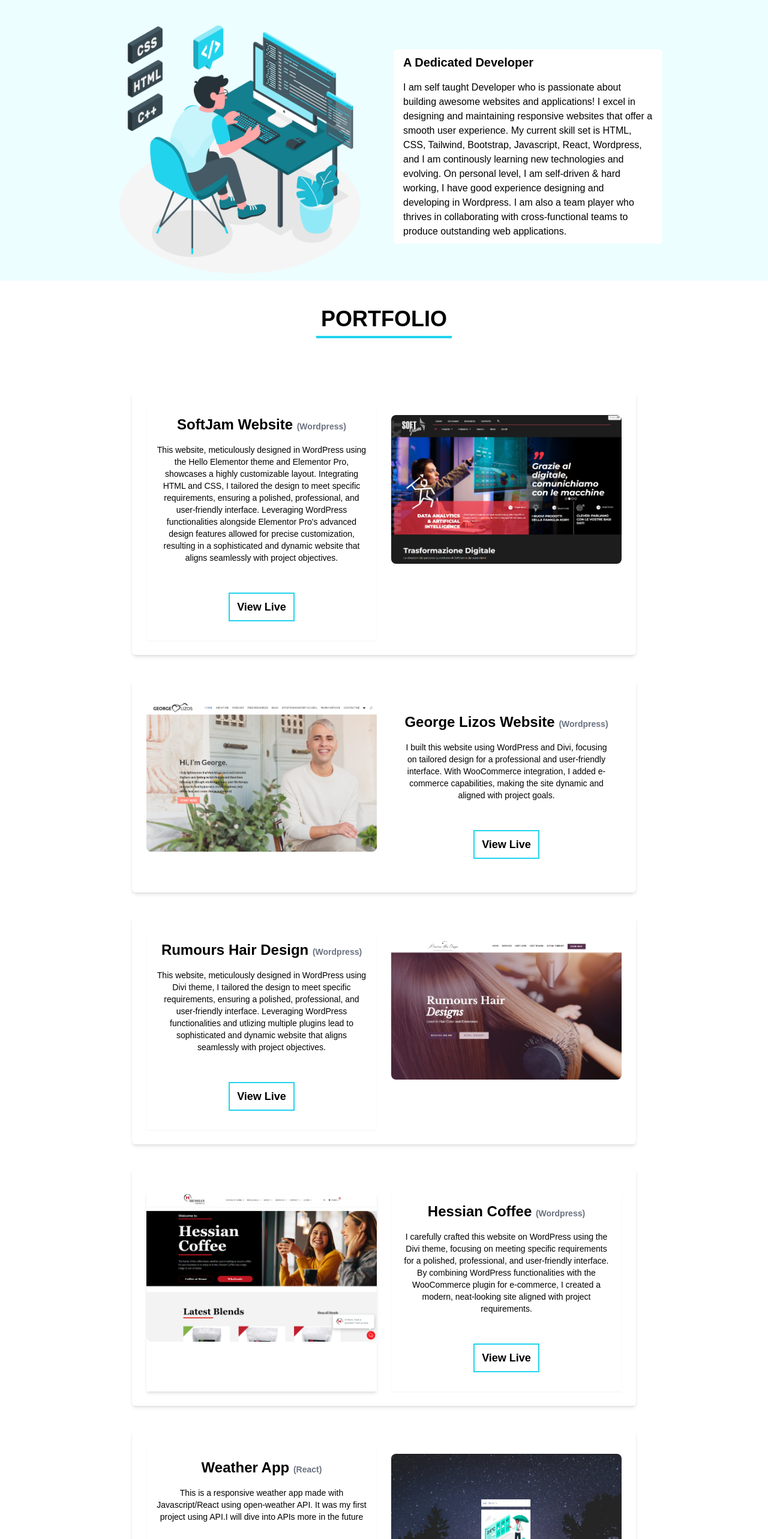
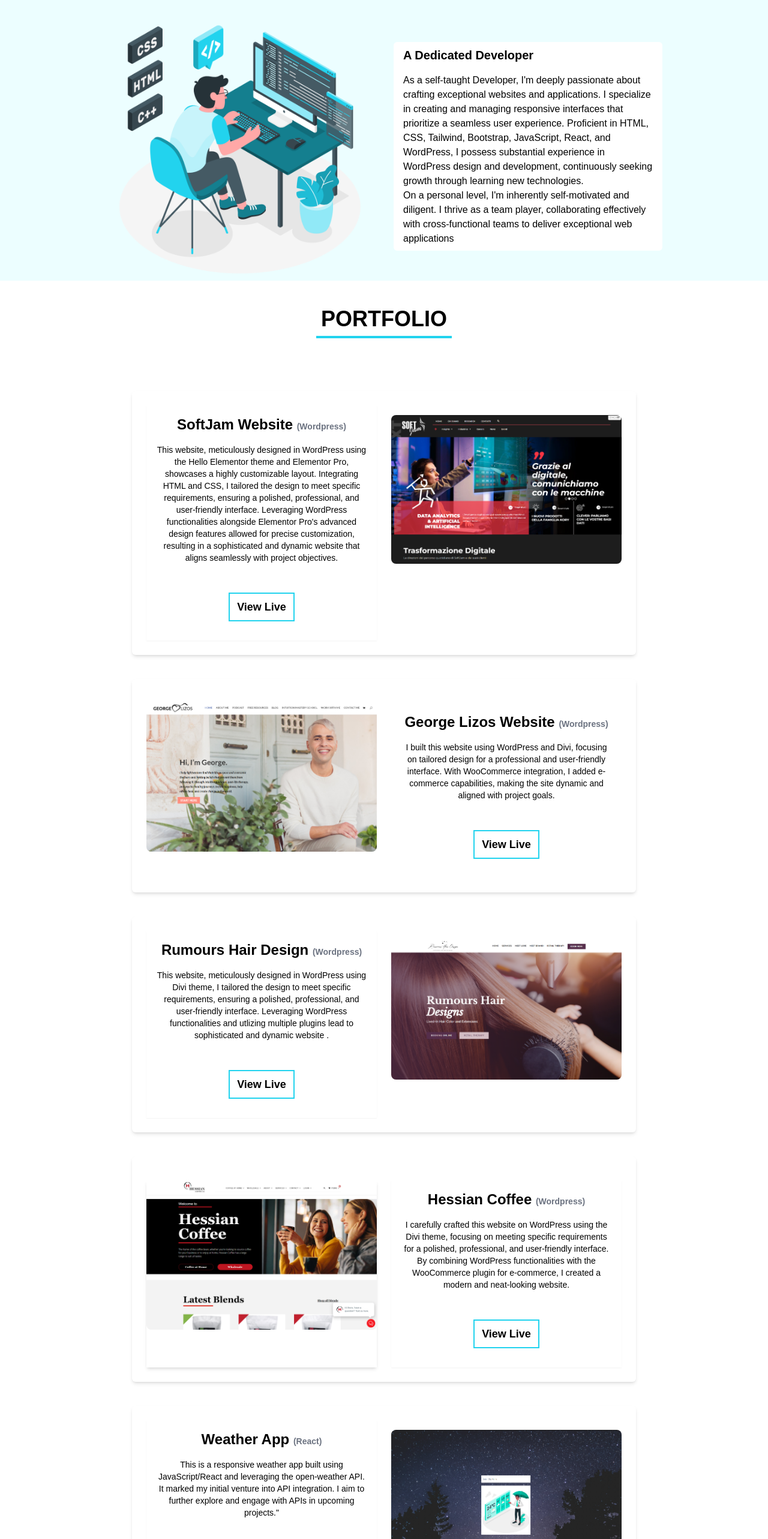
Before and after one commit to AtifMohsin/Atif-portfolio, a React (Create React App) app: page / in a window 1280 px wide. Shown: the part 880-3446 px from the top of the page at 60% size. Built offline with nearby package versions, Linux system fonts and the light colour scheme; a web font is replaced by a local one.

Commit message:
changes about section

```diff
--- a/src/components/About.jsx
+++ b/src/components/About.jsx
@@ -16,9 +16,9 @@ const About = () => {
     </div>
     <div className='flex flex-col  max-w-md bg-white p-2 rounded-md px-4  '>
         <h3 className='text-xl font-bold mb-4'>A Dedicated Developer</h3>
-        <p className=''>I am self taught Developer who is passionate about building awesome websites and applications!
-        I excel in designing and maintaining responsive websites that offer a smooth user experience. My current skill set is HTML, CSS, Tailwind, Bootstrap, Javascript, React, Wordpress, and I am continously learning new technologies and evolving. On personal level, I am self-driven & hard working,
-        I have good experience designing and developing in Wordpress. I am also a team player who thrives in collaborating with cross-functional teams to produce outstanding web applications.
+        <p className=''>As a self-taught Developer, I'm deeply passionate about crafting exceptional websites and applications. I specialize in creating and managing responsive interfaces that prioritize a seamless user experience. Proficient in HTML, CSS, Tailwind, Bootstrap, JavaScript, React, and WordPress, I possess substantial experience in WordPress design and development, continuously seeking growth through learning new technologies. <br/>
+
+On a personal level, I'm inherently self-motivated and diligent. I thrive as a team player, collaborating effectively with cross-functional teams to deliver exceptional web applications
 
 </p>
     </div>
--- a/src/components/Portfolio.jsx
+++ b/src/components/Portfolio.jsx
@@ -95,7 +95,7 @@ const Portfolio = () => {
 <div className='flex text-lg rounded-md p-6 text-center mb-12 space-y-4 bg-white max-w-4xl md:space-x-6 flex-col-reverse md:flex-row shadow-md'>
                 <div className='max-w-sm md:w-1/2 flex flex-col items-center justify-center p-4 space-y-4 bg-white shadow-sm'>
                     <h3 className='text-2xl font-bold'>Rumours Hair Design <span className='text-sm text-gray-500'>(Wordpress)</span></h3>
-                    <p className='text-sm max-w-md'> This website, meticulously designed in WordPress using Divi theme, I tailored the design to meet specific requirements, ensuring a polished, professional, and user-friendly interface. Leveraging WordPress functionalities and utlizing multiple plugins lead to sophisticated and dynamic website that aligns seamlessly with project objectives.</p>
+                    <p className='text-sm max-w-md'> This website, meticulously designed in WordPress using Divi theme, I tailored the design to meet specific requirements, ensuring a polished, professional, and user-friendly interface. Leveraging WordPress functionalities and utlizing multiple plugins lead to sophisticated and dynamic website .</p>
                    <div className='flex space-x-4'>
 
 
@@ -126,7 +126,7 @@ const Portfolio = () => {
 
                 <div className='max-w-sm md:w-1/2 flex flex-col items-center justify-center p-4 space-y-4 bg-white shadow-sm'>
                     <h3 className='text-2xl font-bold'>Hessian Coffee <span className='text-sm text-gray-500'>(Wordpress)</span></h3>
-                    <p className='text-sm max-w-md'> I carefully crafted this website on WordPress using the Divi theme, focusing on meeting specific requirements for a polished, professional, and user-friendly interface. By combining WordPress functionalities with the WooCommerce plugin for e-commerce, I created a modern, neat-looking site aligned with project requirements.</p>
+                    <p className='text-sm max-w-md'> I carefully crafted this website on WordPress using the Divi theme, focusing on meeting specific requirements for a polished, professional, and user-friendly interface. By combining WordPress functionalities with the WooCommerce plugin for e-commerce, I created a modern and neat-looking website.</p>
                    <div className='flex space-x-4'>
 
 
@@ -148,7 +148,7 @@ const Portfolio = () => {
 <div className='flex text-lg rounded-md p-6 text-center mb-12 space-y-4 bg-white max-w-4xl md:space-x-6 flex-col-reverse md:flex-row shadow-md'>
                 <div className='max-w-sm md:w-1/2 flex flex-col items-center justify-center p-4 space-y-4 bg-white shadow-sm'>
                     <h3 className='text-2xl font-bold'>Weather App <span className='text-sm text-gray-500'>(React)</span></h3>
-                    <p className='text-sm max-w-md'> This is a responsive weather app made with Javascript/React using open-weather API.  It was my first project using API.I will dive  into APIs more in the future</p>
+                    <p className='text-sm max-w-md'> This is a responsive weather app built using JavaScript/React and leveraging the open-weather API. It marked my initial venture into API integration. I aim to further explore and engage with APIs in upcoming projects."</p>
                    <div className='flex space-x-4'>
 
 
```
